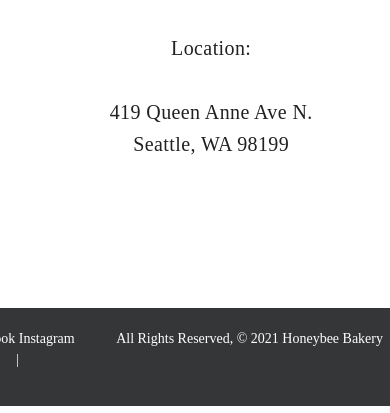
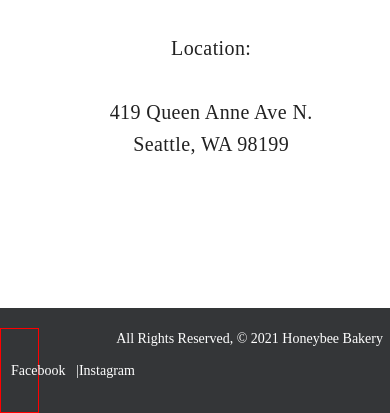
Before and after one commit to amanda-3329/Python-Bakery-Project, a Django app: page / in a window 390 px wide. Shown: the part 594-1007 px from the top of the page. Run offline with Django 3.2, Linux system fonts and the light colour scheme.

Commit message:
footer styling touch ups

```diff
--- a/main_app/static/css/style.css
+++ b/main_app/static/css/style.css
@@ -151,11 +151,28 @@ a:hover{
 .hours{
   font-family: Avenir;
 }
-@media (max-width: 550px) {
+@media only screen and (max-width: 550px) {
 
   ul{
 
     padding-top: 50px;
 
   }
+
+  .page-footer{
+    margin-left: 0px;
+
+  }
+
+  .col.sqs-col-4.span-4 {
+    justify-content: left;
+    align-items: center;
+    float: left;
+    word-spacing: 10px;
+    padding: 10px;
+    border: 1px solid red;
+  }
+
+
+
 }
--- a/main_app/templates/base.html
+++ b/main_app/templates/base.html
@@ -50,8 +50,8 @@
   </main>
   <footer class="page-footer">
   <div class="col sqs-col-4 span-4">
-    <a href="https://www.facebook.com/" target="_blank">Facebook</a>&nbsp; | &nbsp;
-    <a href="https://www.instagram.com/" target="_blank">Instagram</a>
+    <a href="https://www.facebook.com/" target="_blank">Facebook </a>&nbsp; | &nbsp;
+    <a href="https://www.instagram.com/" target="_blank"> Instagram </a>
     &nbsp;
 
     </div>
```
